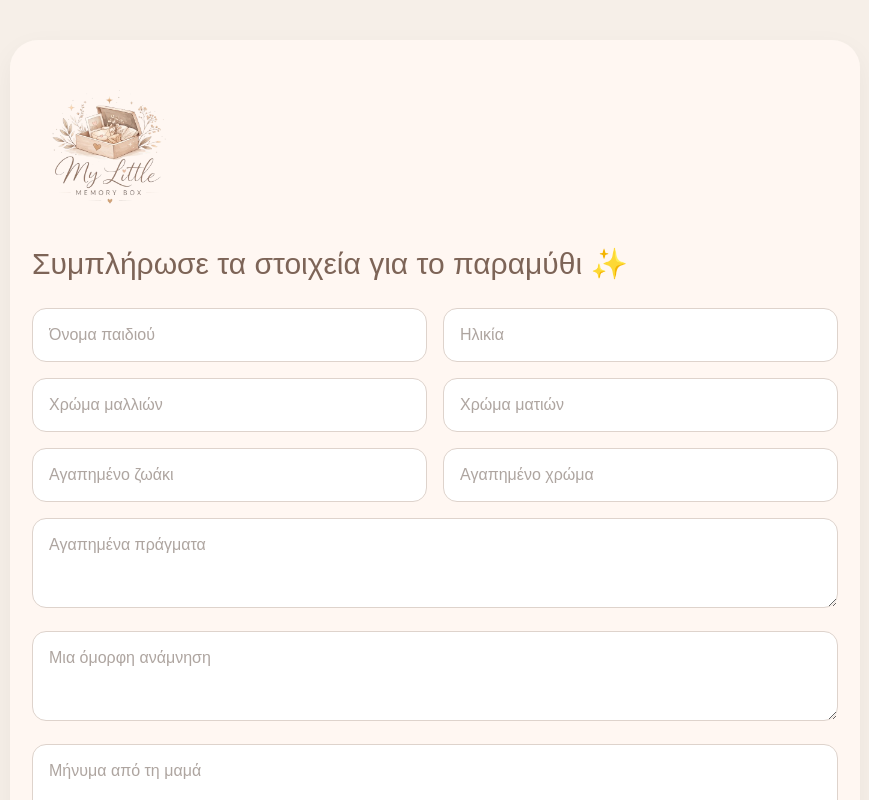
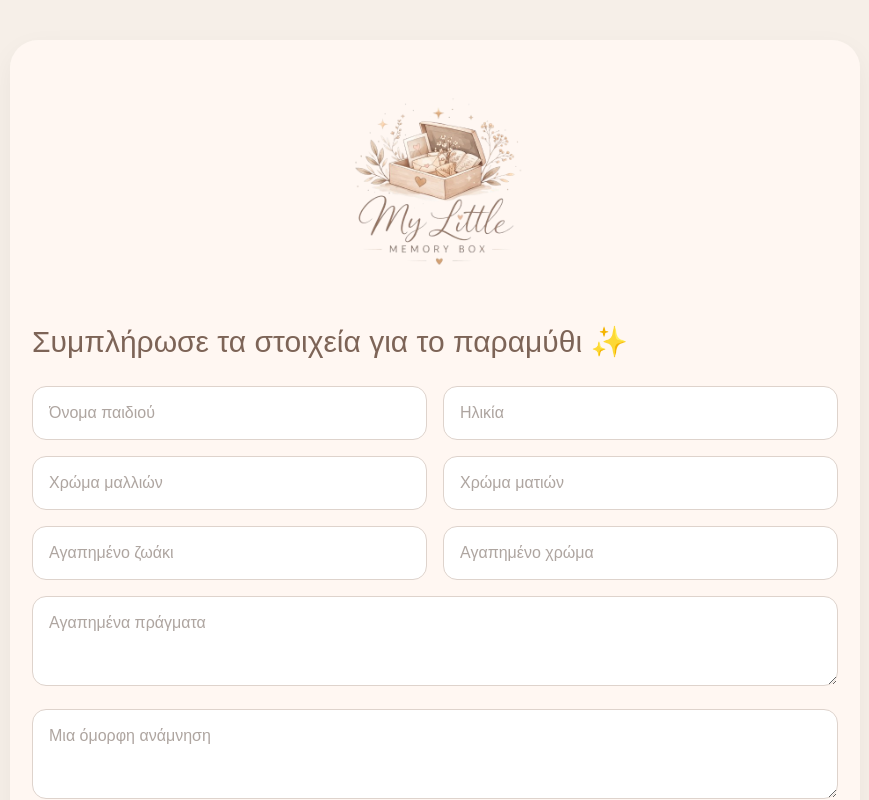
Before and after one commit to mylittlememorybox/My-little-memory-box-, a Next.js app: page /story-details in a window 1280 px wide. Shown: the top 800 px of the page, without its empty margins (205-1074 px from the left). Built offline with nearby package versions, Linux system fonts and the light colour scheme.

Commit message:
Update page.tsx

```diff
--- a/app/story-details/page.tsx
+++ b/app/story-details/page.tsx
@@ -95,12 +95,19 @@ export default function StoryDetailsPage() {
           boxShadow: "0 10px 28px rgba(0,0,0,0.05)",
         }}
       >
-        <a href="/" style={{ display: "block", textAlign: "center", marginBottom: "24px" }}>
+        <a
+  href="/"
+  style={{
+    display: "flex",
+    justifyContent: "center",
+    marginBottom: "32px",
+  }}
+>
   <img
     src="/logo.png"
     alt="My Little Memory Box"
     style={{
-      width: "150px",
+      width: "220px",
       height: "auto",
       objectFit: "contain",
       cursor: "pointer",
```
